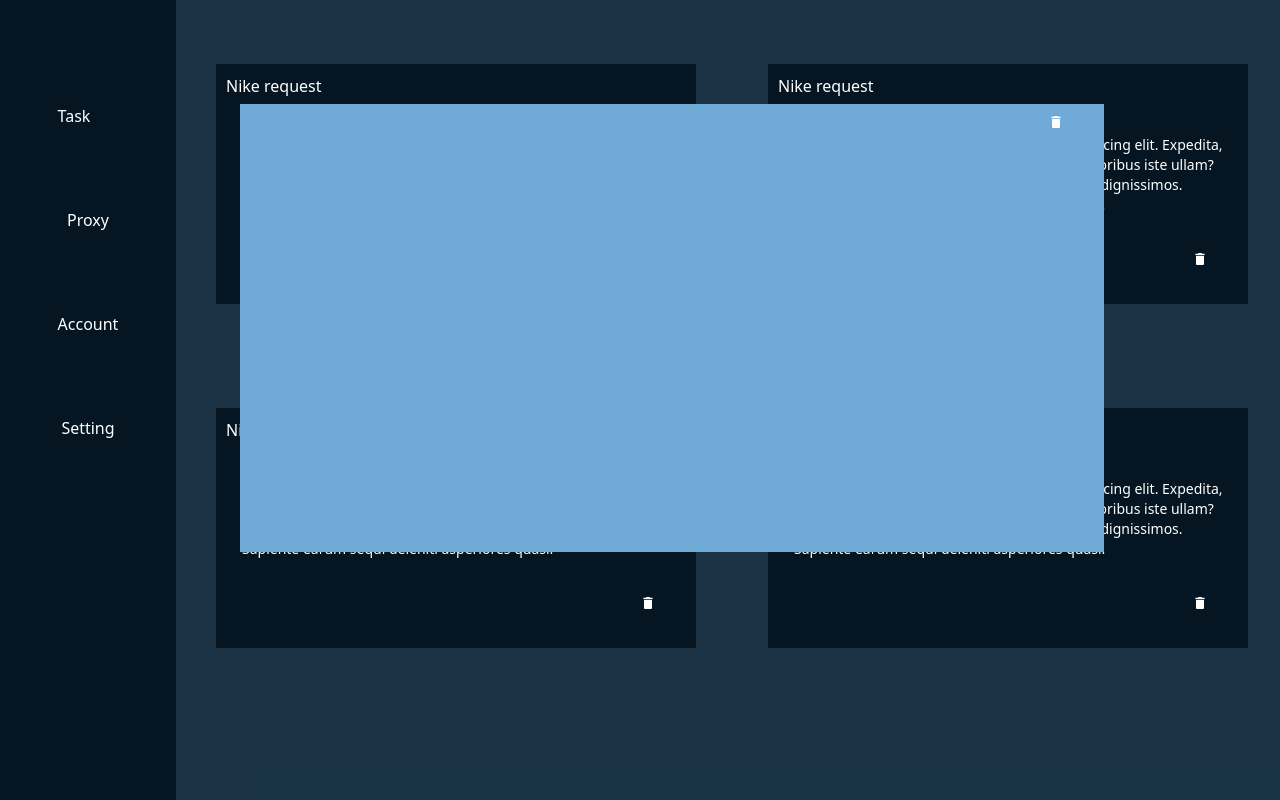
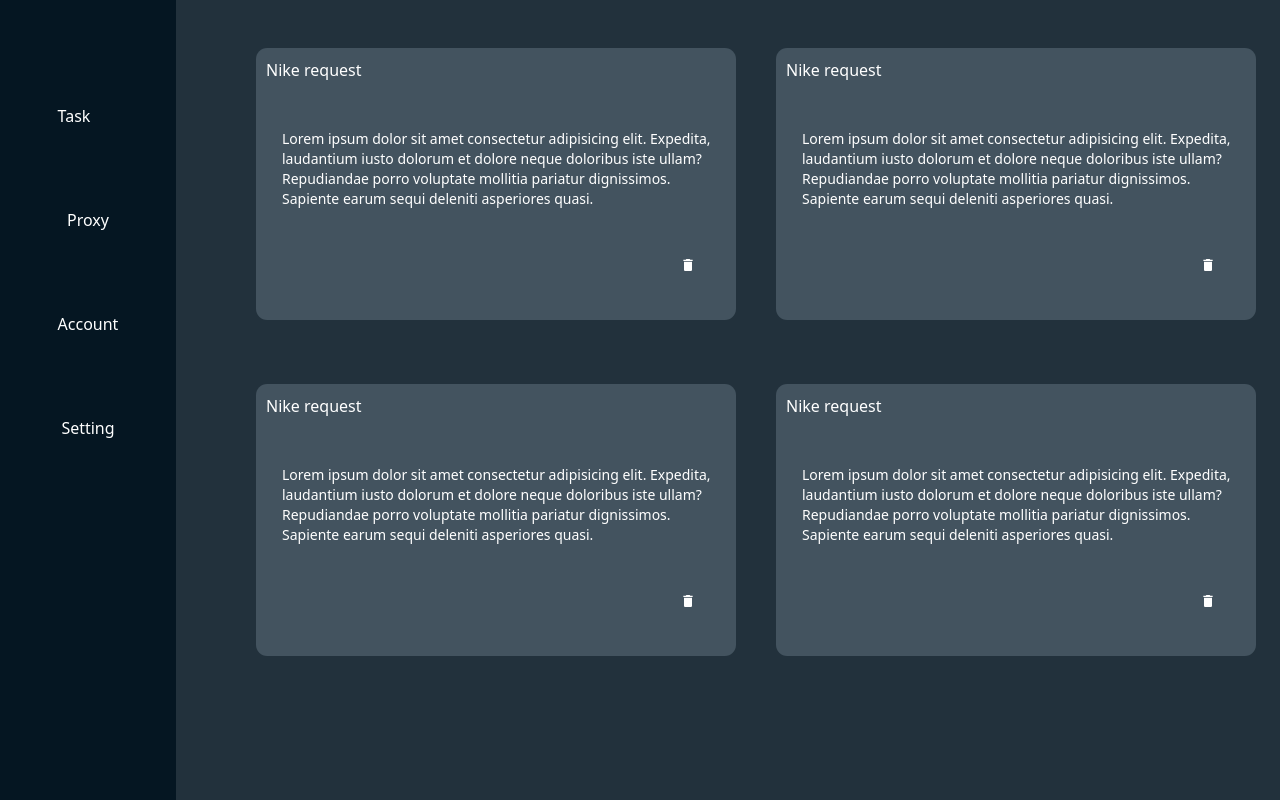
Before and after one commit to ejiro-ghene/account-gen, a React (Create React App) app: page /dashboard in a window 1280 px wide. Built offline with nearby package versions, Linux system fonts and the light colour scheme.

Commit message:
update to dashboard

```diff
--- a/src/pages/dashboard/Dashboard.css
+++ b/src/pages/dashboard/Dashboard.css
@@ -1,11 +1,11 @@
 .dash-container {
-  background-color: #0a2437ee;
+  background-color: #051622e1;
   justify-content: center;
-  height: 100%;
+  height: 100vh;
 }
 
 .task-bar {
-  background-color: #051622;
+  background-color: #032238;
   width: 30rem;
   height: 2rem;
   /* margin-top: 30px; */
@@ -18,11 +18,12 @@
 .two,
 .three,
 .four {
-  background-color: #051622;
+  background-color: #495a66d5;
   width: 30rem;
   color: #ffffff;
   padding: 10px 0 0 10px;
-  height: 15rem;
+  height: 17rem;
+  border-radius: 0.7rem;
   /* margin-top: 50px 0 0 -10; */
 
   /* height: 30rem; */
--- a/src/pages/dashboard/Dashboard.js
+++ b/src/pages/dashboard/Dashboard.js
@@ -12,9 +12,9 @@ function Dashboard() {
           <Sidebar />
         </aside>
 
-        <section className="dash-container relative min-h-screen ml-40">
-          <section className="dash-task grid grid-col-2 gap-10  ml-14">
-            <div className=" mt-16 grid grid-row-2  one">
+        <section className="dash-container relative  ml-40">
+          <section className="dash-task grid grid-col-2 gap-4  ml-24">
+            <div className=" mt-12 grid grid-row-2  one">
               <header>Nike request</header>
               <p className="text-sm px-4 ">
                 Lorem ipsum dolor sit amet consectetur adipisicing elit.
@@ -27,7 +27,7 @@ function Dashboard() {
               </div>
             </div>
 
-            <div className=" mt-16 grid grid-row-2  two">
+            <div className=" mt-12 grid grid-row-2  two">
               <header>Nike request</header>
               <p className="text-sm px-4 ">
                 Lorem ipsum dolor sit amet consectetur adipisicing elit.
@@ -40,7 +40,7 @@ function Dashboard() {
               </div>
             </div>
 
-            <div className=" mt-16 grid grid-row-2  three">
+            <div className=" mt-12 grid grid-row-2  three">
               <header>Nike request</header>
               <p className="text-sm px-4 ">
                 Lorem ipsum dolor sit amet consectetur adipisicing elit.
@@ -53,7 +53,7 @@ function Dashboard() {
               </div>
             </div>
 
-            <div className=" mt-16 grid grid-row-2  four">
+            <div className=" mt-12 grid grid-row-2  four">
               <header>Nike request</header>
               <p className="text-sm px-4 ">
                 Lorem ipsum dolor sit amet consectetur adipisicing elit.
@@ -68,11 +68,11 @@ function Dashboard() {
           </section>
 
           {/* for the proxy */}
-          <div className=" mt-16 grid grid-row-2 absolute  top-10 ml-20 proxy">
+          {/* <div className=" mt-16 grid grid-row-2 absolute  top-10 ml-20 proxy">
             <div className="flex justify-end px-10 ">
               <MdDelete />
             </div>
-          </div>
+          </div> */}
         </section>
       </section>
     </>
--- a/src/pages/dashboard/Task.css
+++ b/src/pages/dashboard/Task.css
@@ -1,4 +1,4 @@
-main {
+.task-container {
   /* width: 88%;/ */
   height: 100vh;
   margin-left: 11rem;
--- a/src/pages/dashboard/Task.js
+++ b/src/pages/dashboard/Task.js
@@ -13,7 +13,7 @@ function Task() {
   return (
     <>
       <Sidebar />
-      <main className="w-auto grid grid-cols-2 gap-y-1 ">
+      <main className="task-container w-auto grid grid-cols-2 gap-y-1 ">
         <div className="task-card rounded-2xl shadow-2xl text-white px-16  mx-10 h-80 text-sm">
           {/* card1 */}
           <form className="p-4 relative  grid self-center gap-2" action="">
```
